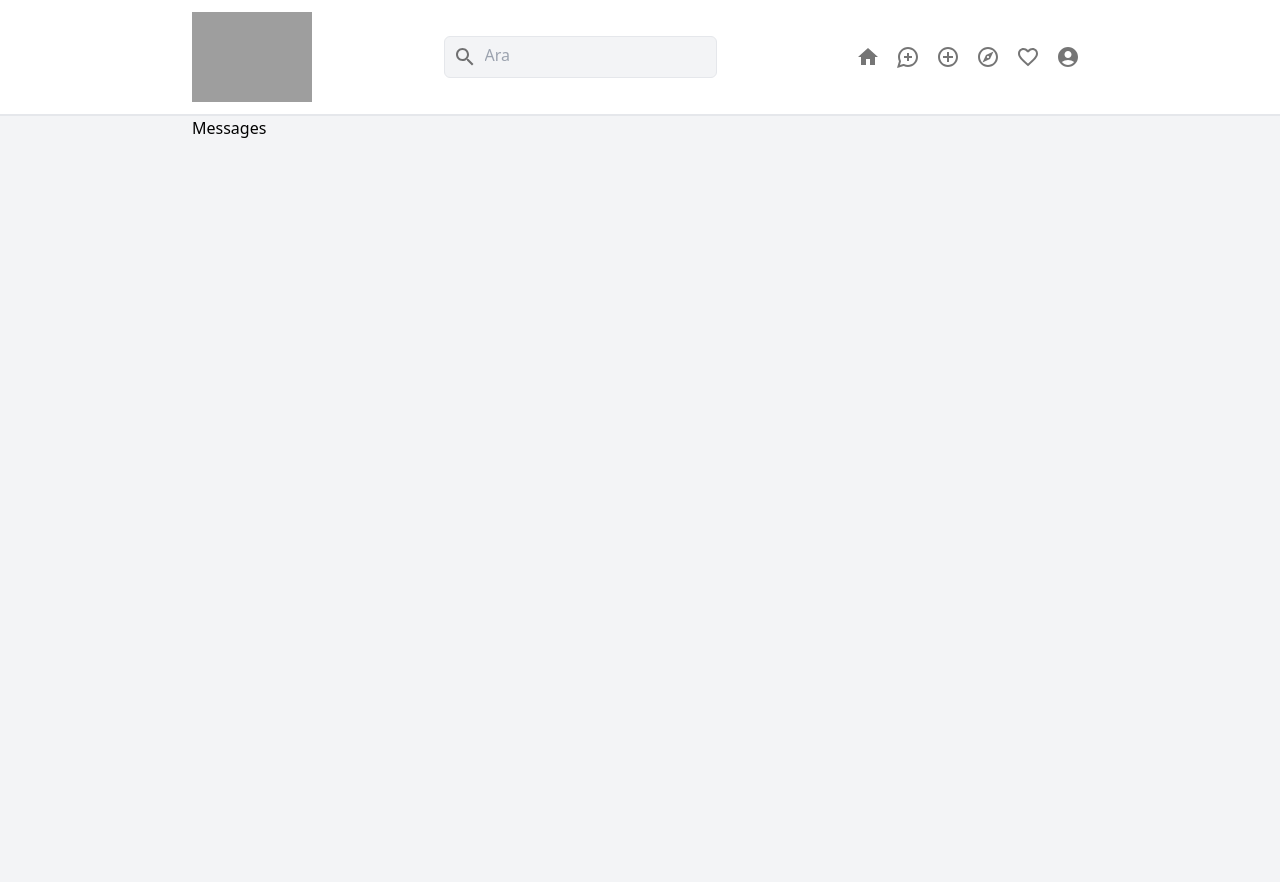
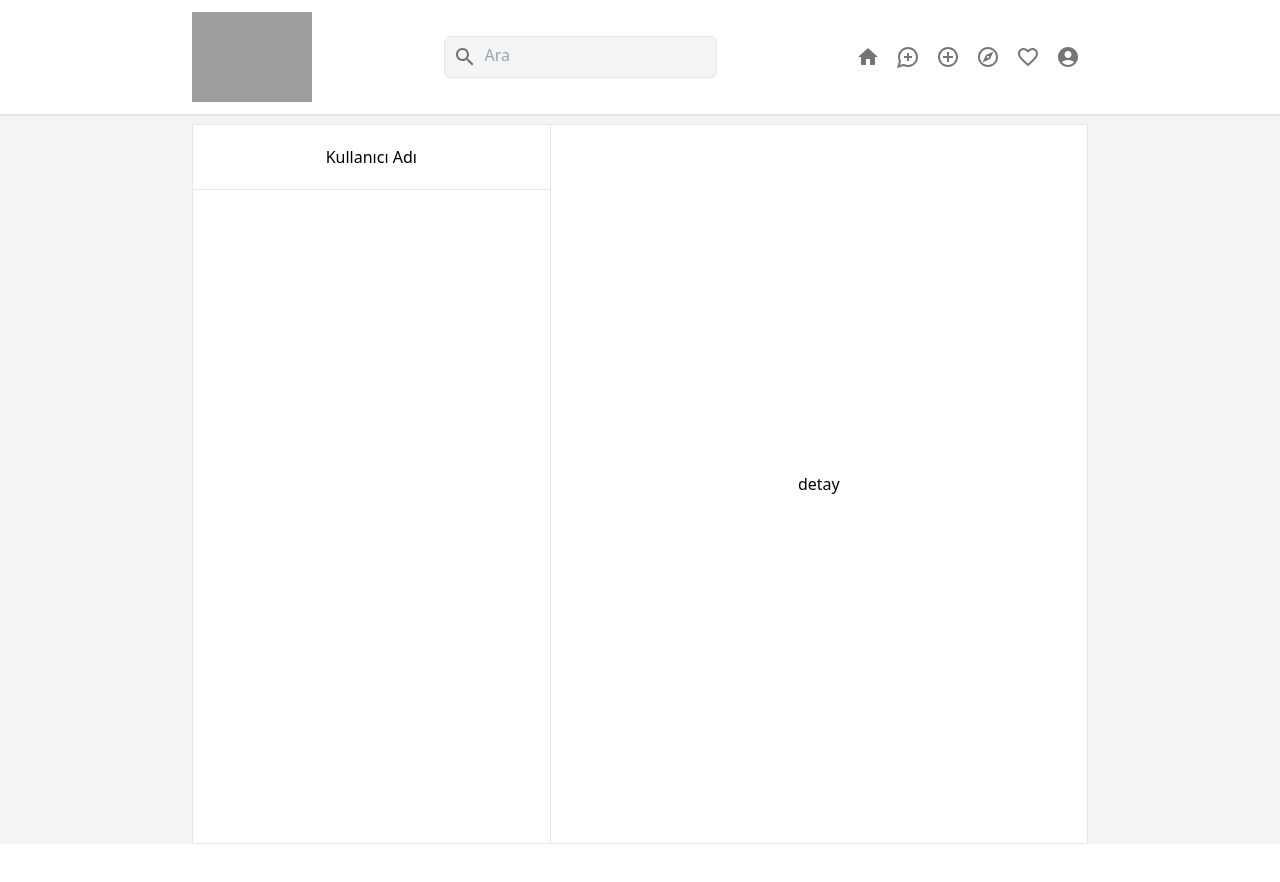
Before and after one commit to wioniqle-q/instagram-clone, a React (Create React App) app in the folder frontend/: page /message in a window 1280 px wide. Shown: the top 882 px of the page. After the commit the page ends 852 px from the top, so only its background shows below. Built offline with nearby package versions, Linux system fonts and the light colour scheme; grey boxes are pictures that could not be loaded.

Commit message:
message height okey

```diff
--- a/frontend/src/App.js
+++ b/frontend/src/App.js
@@ -9,11 +9,11 @@ import Explore from "./Components/Explore/Explore";
 
 function App() {
   return (
-    <div className="bg-gray-100 " >
+    <div className="bg-gray-100 min-h-screen" >
       <div className="bg-white">
         <Header />
       </div>
-      <div className="max-w-4xl mx-auto min-h-screen">
+      <div className="max-w-4xl mx-auto h-full">
         <Switch>
           <Route exact path="/explore" component={Explore} />
           <Route  path="/message" component={Messages} />
--- a/frontend/src/Components/Feed/Feed.js
+++ b/frontend/src/Components/Feed/Feed.js
@@ -12,7 +12,7 @@ import { Link, useParams } from 'react-router-dom';
 const Feed = () => {
   const { userName } = useParams();
   return (
-    <div className='my-5 w-full'>
+    <div className='my-3 w-full'>
       <div className='flex items-center justify-between p-3 border bg-white'>
         <div className='flex items-center'>
           <img src='https://cdn.pixabay.com/photo/2019/03/21/20/29/eyewear-4071870__340.jpg'
@@ -26,7 +26,7 @@ const Feed = () => {
       <img
         src='https://cdn.pixabay.com/photo/2017/10/17/05/17/panda-2859555__340.jpg'
         alt='panda'
-        className='w-full object-cover max-h-screen'
+        className='w-full object-cover'
       />
 
       <div className='bg-white'>
@@ -49,9 +49,11 @@ const Feed = () => {
           </div>
         </div>
         <div className='flex justify-between items-center mt-5 p-3'>
-          <SentimentSatisfiedAltIcon />
+          <IconButton>
+            <SentimentSatisfiedAltIcon />
+          </IconButton>
           <input placeholder='Yorum yaz ...' className='w-full outline-none p-4' />
-          <span className='px-3 cursor-pointer text-blue-700'>
+          <span className='px-2 cursor-pointer text-blue-700'>
             Paylaş
           </span>
         </div>
--- a/frontend/src/Components/Messages/Messages.js
+++ b/frontend/src/Components/Messages/Messages.js
@@ -1,9 +1,25 @@
 import React from 'react'
 
 const Messages = () => {
-  return (
-    <div>Messages</div>
-  )
+    return (
+        <div className='my-2 h-[90vh]  bg-white border'>
+            <div className='flex h-full'>
+                <div className='w-2/5 border-r'>
+                    <div className='flex justify-center py-5 border-b'>
+                        Kullanıcı Adı
+
+                    </div>
+                </div>
+                <div className='w-3/5 flex justify-center items-center'>
+
+                    detay
+
+                </div>
+            </div>
+
+
+        </div>
+    )
 }
 
 export default Messages
--- a/frontend/src/Components/Story/Story.js
+++ b/frontend/src/Components/Story/Story.js
@@ -3,7 +3,7 @@ import StoryItem from './StoryItem/StoryItem'
 
 const Story = () => {
     return (
-        <div className='mb-10 border rounded-md bg-white flex'>
+        <div className='border rounded-md bg-white flex'>
             <StoryItem />
         </div>
     )
--- a/frontend/src/Pages/HomePage.js
+++ b/frontend/src/Pages/HomePage.js
@@ -5,22 +5,22 @@ import Story from '../Components/Story/Story'
 
 const HomePage = () => {
     return (
-        <>
-            <div>
+
+        <div className='my-4'>
             <div className="px-1">
-                    <div className="flex  justify-between mt-10">
+                <div className="flex  justify-between">
                     <div className="w-full md:w-3/4">
                         <Story />
                         <Feed />
                     </div>
-                        <div className="hidden md:block md:w-1/4">
+                    <div className="hidden md:block md:w-1/4 ">
                         <SideBar />
                     </div>
                 </div>
             </div>
         </div>
 
-        </>
+
 
     )
 }
```
Also changed, not shown: frontend/src/index.css (line endings or trailing spaces). Lines whose indentation alone changed are shown as unchanged.
